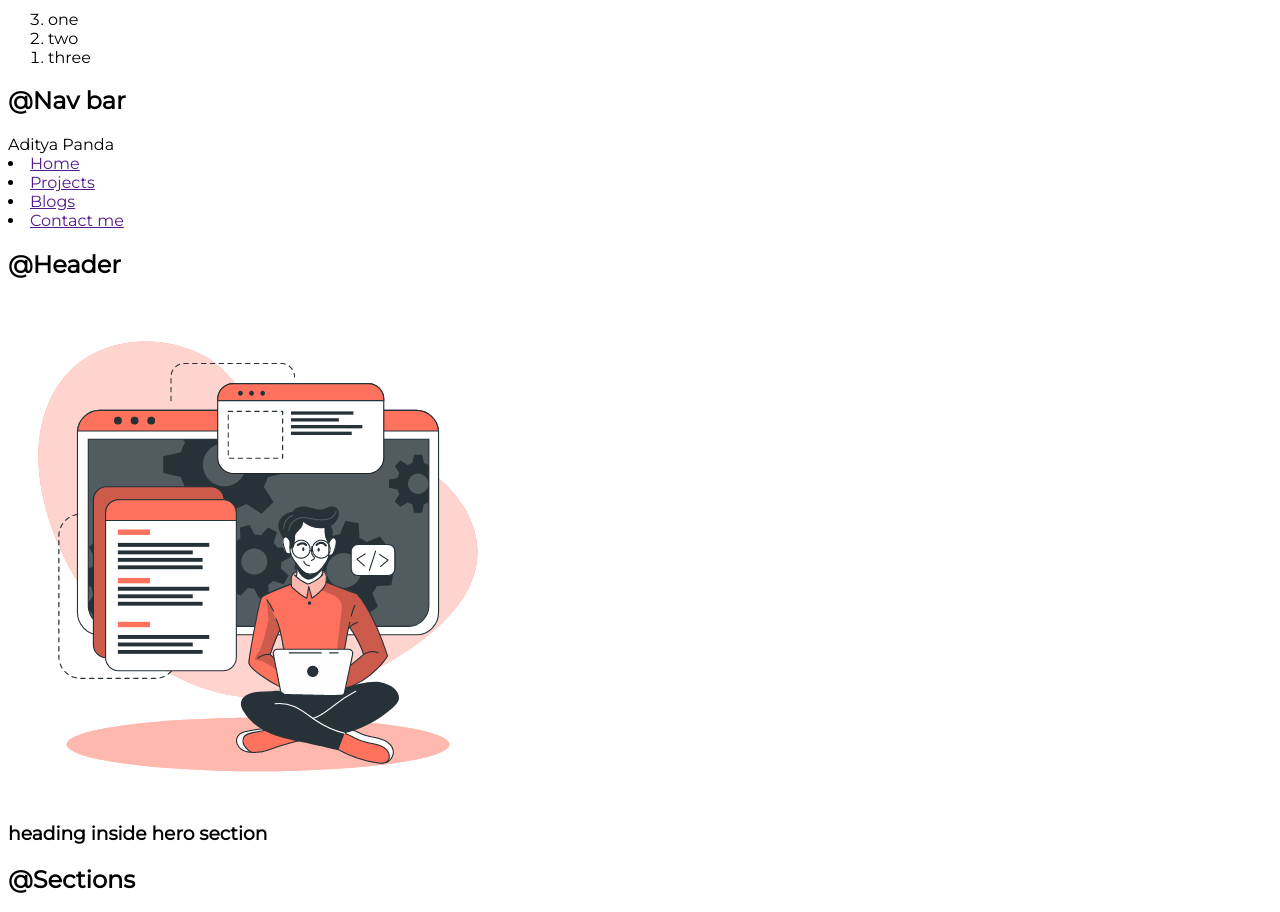
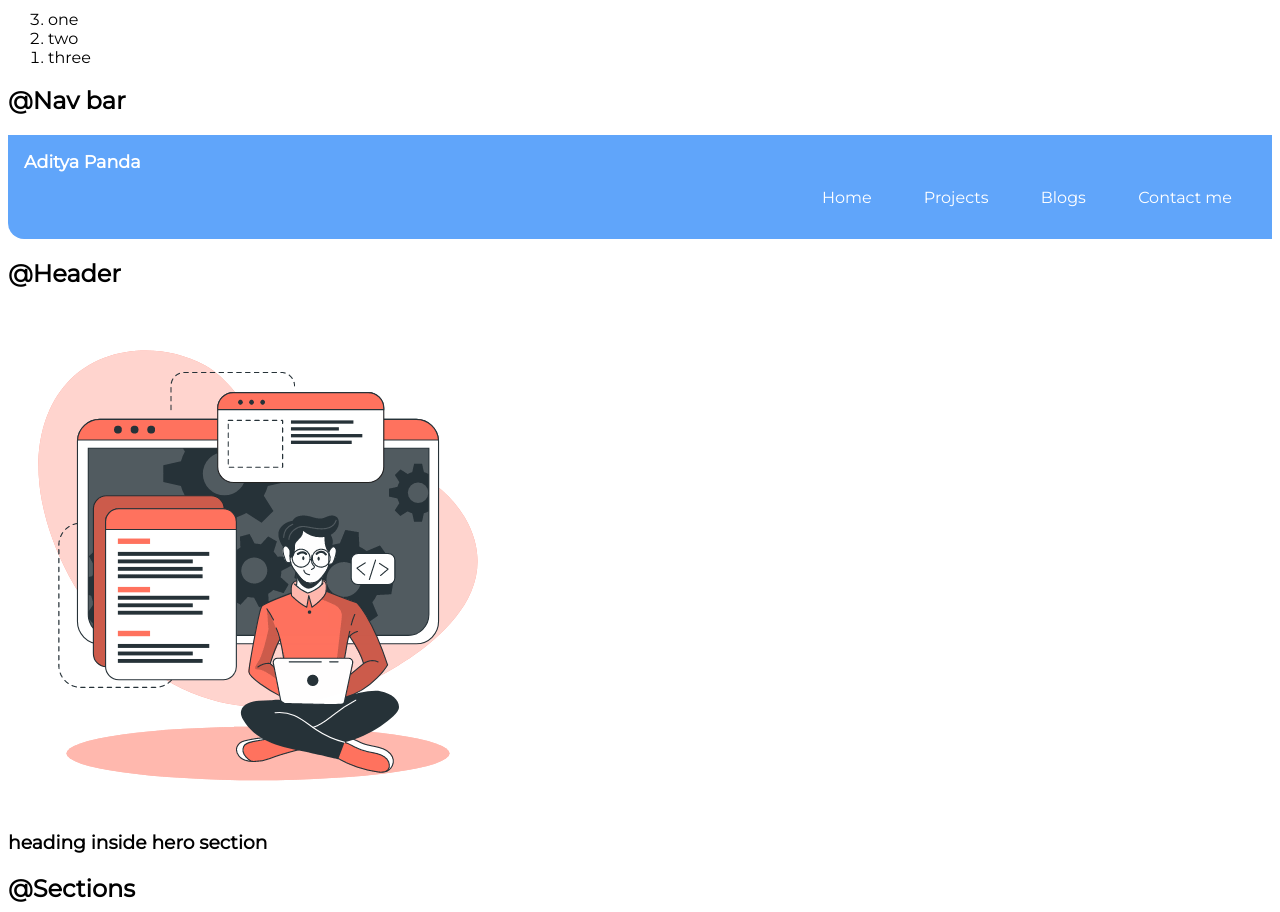
Before and after one commit to adityapandadev/component_library_neogcamp, a plain HTML site: page index.html in a window 1280 px wide. Shown: the part 1040-1952 px from the top of the page. Drawn offline with Linux system fonts and the light colour scheme.

Commit message:
styled navigations

```diff
--- a/index.html
+++ b/index.html
@@ -59,12 +59,14 @@
     </ol>
 
     <h2>@Nav bar</h2>
-    <nav>
-        <div>Aditya Panda</div>
-        <li><a href="">Home</a></li>
-        <li><a href="">Projects</a></li>
-        <li><a href="">Blogs</a></li>
-        <li><a href="">Contact me</a></li>
+    <nav class="navigations container">
+        <div class="nav-brand">Aditya Panda</div>
+        <ul class="non-bullet nav-pills">
+        <li class="list-item-inline"><a class="link" href="">Home</a></li>
+        <li class="list-item-inline"><a class="link" href="">Projects</a></li>
+        <li class="list-item-inline"><a class="link" href="">Blogs</a></li>
+        <li class="list-item-inline"><a class="link" href="">Contact me</a></li>
+        </ul>
     </nav>
 
     <h2>@Header</h2>
--- a/styles.css
+++ b/styles.css
@@ -54,3 +54,25 @@ body{
     display: inline;
     padding: 0rem 0.5rem;
 }
+
+/* navigation */
+
+.navigations{
+    background-color: var(--primary-color);
+    color: white;
+    border-bottom-left-radius: 1rem ;
+
+
+}
+
+.navigations .link{
+    color: white;
+}
+
+.nav-pills{
+    text-align: right;
+}
+.nav-brand{
+    font-weight: bolder;
+    font-size: 1.1rem;
+}
```
